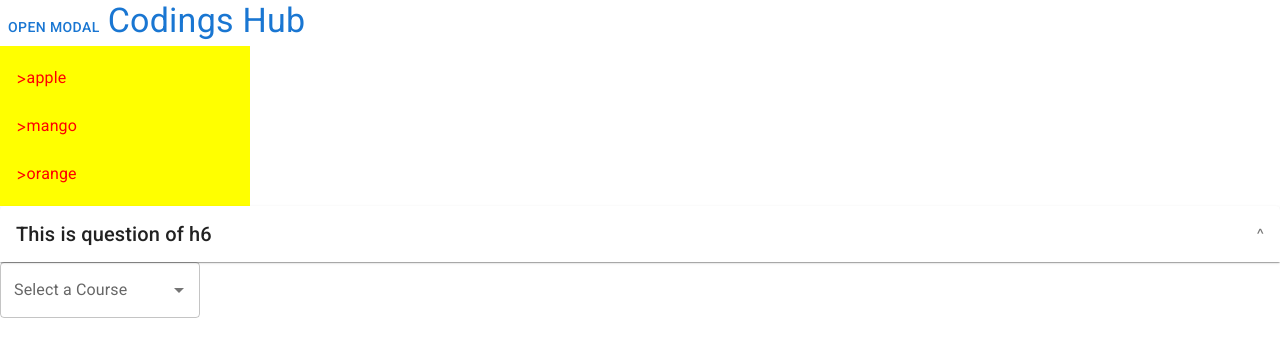
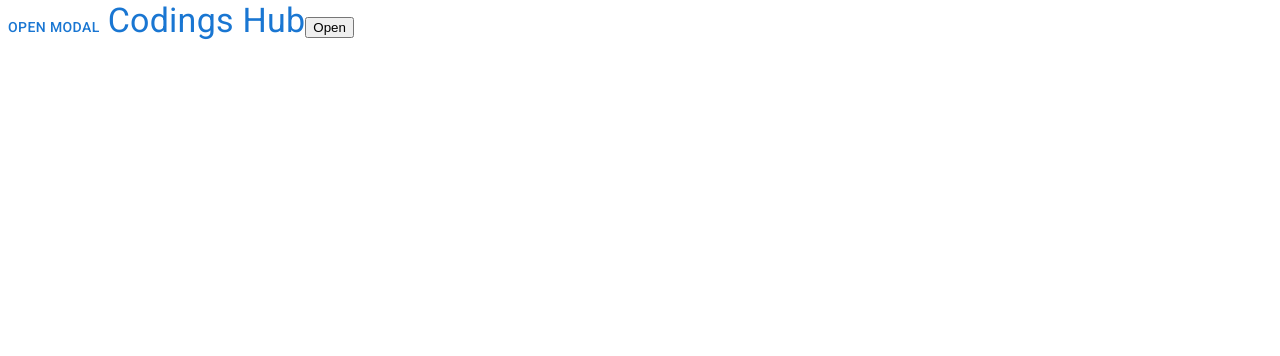
Before and after one commit to shoaibakhterqadri/ReactAppWithMaterialUI, a React (Create React App) app in the folder practice-react-with-material-ui/: page / in a window 1280 px wide. Shown: the top 356 px of the page. Built offline with nearby package versions, Linux system fonts and the light colour scheme.

Commit message:
Drawer Sidebar is completed

```diff
--- a/practice-react-with-material-ui/src/App.jsx
+++ b/practice-react-with-material-ui/src/App.jsx
@@ -7,7 +7,7 @@ import Modals from "./components/Modals";
 import Containers from "./components/Containers";
 import ListaComponent from "./components/ListaComponent";
 import Accord from "./components/Accord";
-
+import DrawerList from "./components/DrawerList";
 
 
 function App() {
@@ -46,10 +46,10 @@ function App() {
 
     <Modals />
     {/* <Containers /> */}
-    <ListaComponent />
-    <Accord />
+    {/* <ListaComponent />
+    <Accord /> */}
 
-
+    <DrawerList />
 
     </>
   );
--- /dev/null
+++ b/practice-react-with-material-ui/src/components/DrawerList.jsx
@@ -0,0 +1,22 @@
+import { Button } from '@mui/base';
+import { Drawer, List, ListItemButton, ListItemText } from '@mui/material';
+import React, { useState } from 'react'
+
+function DrawerList() {
+    const [open,setOpen]=useState(false);
+    const courses=['first','second','third','fourth']
+  return (
+    <>
+    <Button variant="contained" onClick={()=>setOpen(true)}>Open</Button>
+    <Drawer open={open} onClose={()=>setOpen(false)}>
+        <List>
+            {courses.map(course=>{
+                <ListItemButton onClick={()=>setOpen(false)}><ListItemText primary={course}/></ListItemButton>
+            })}
+        </List>
+    </Drawer>
+    </>
+  )
+}
+
+export default DrawerList
```
